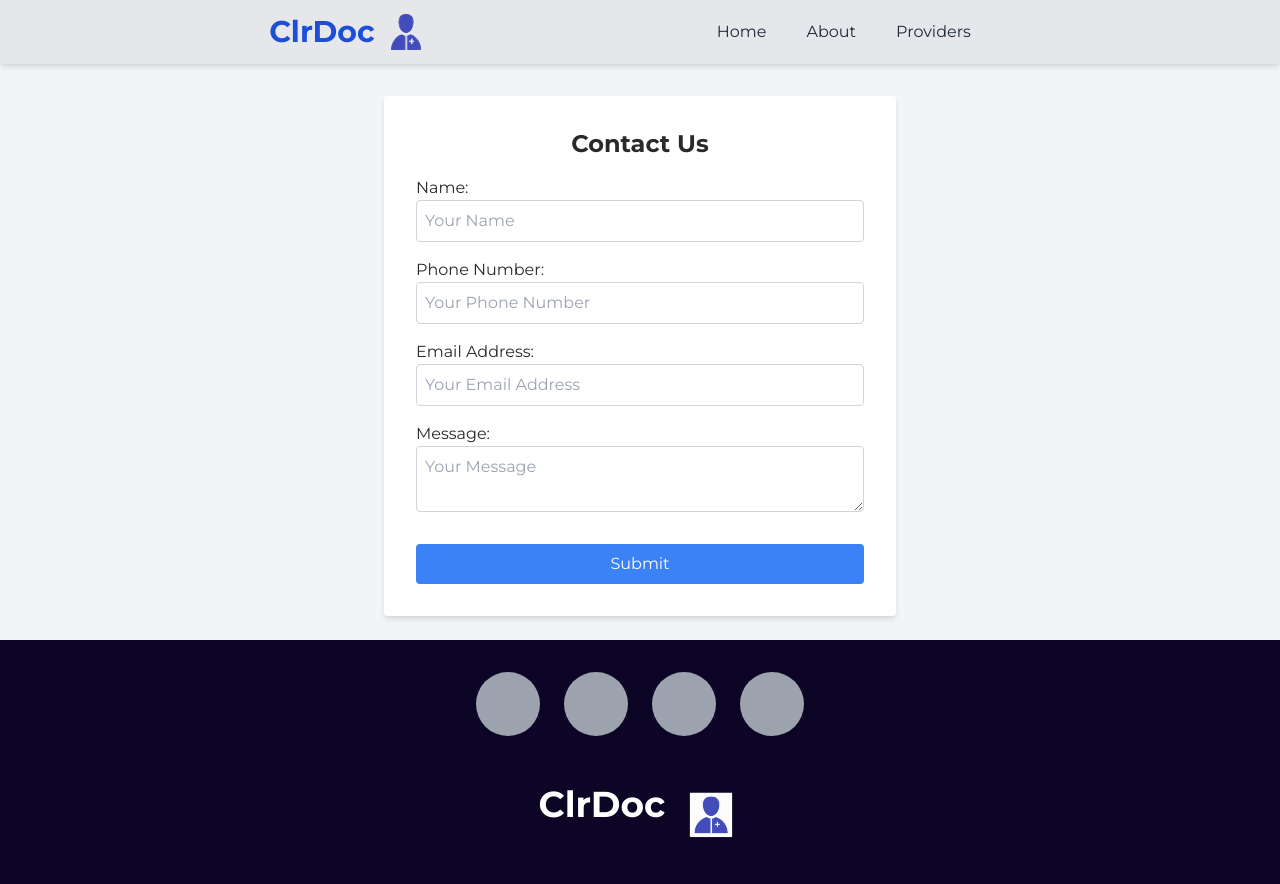
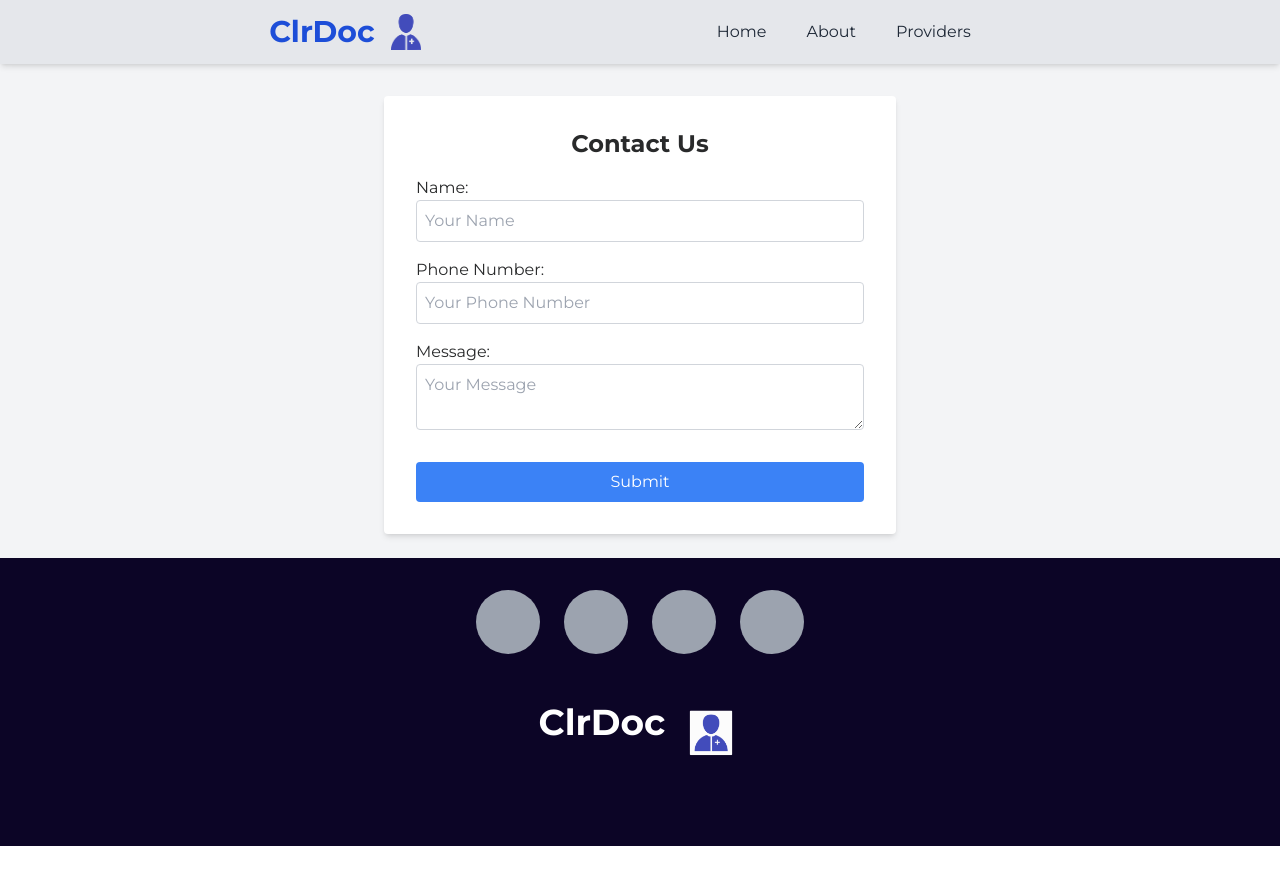
Before and after one commit to HunterKnott/clrdoc, a Next.js app: page /contact in a window 1280 px wide. Shown: the top 884 px of the page. After the commit the page ends 846 px from the top, so only its background shows below. Built offline with nearby package versions, Linux system fonts and the light colour scheme; no server answers.

Commit message:
Removed email field since it's redundant

```diff
--- a/app/contact/page.jsx
+++ b/app/contact/page.jsx
@@ -8,7 +8,6 @@ export default function Page() {
     const [formData, setFormData] = useState({
         name: '',
         phone: '',
-        email: '',
         message: ''
     });
 
@@ -25,14 +24,13 @@ export default function Page() {
 
         const { name, phone, email, message } = formData;
         const subject = `ClrDoc site message from ${name}`;
-        const body = `Name: ${name}\nPhone: ${phone}\nEmail: ${email}\n\nMessage:\n${message}`;
+        const body = `Name: ${name}\nPhone: ${phone}\n\nMessage:\n${message}`;
         const mailtoLink = `https://mail.google.com/mail/?view=cm&fs=1&to=clrdoc.com@gmail.com&su=${encodeURIComponent(subject)}&body=${encodeURIComponent(body)}`;
         window.open(mailtoLink, '_blank');
 
         setFormData({
             name: '',
             phone: '',
-            email: '',
             message: ''
         });
     };
@@ -66,17 +64,6 @@ export default function Page() {
                         />
                     </label>
                     <label className="flex flex-col">
-                        Email Address:
-                        <input
-                            type="email"
-                            id="email"
-                            value={formData.email}
-                            onChange={handleChange}
-                            className="border border-gray-300 p-2 rounded"
-                            placeholder="Your Email Address"
-                        />
-                    </label>
-                    <label className="flex flex-col">
                         Message:
                         <textarea
                             id="message"
```
